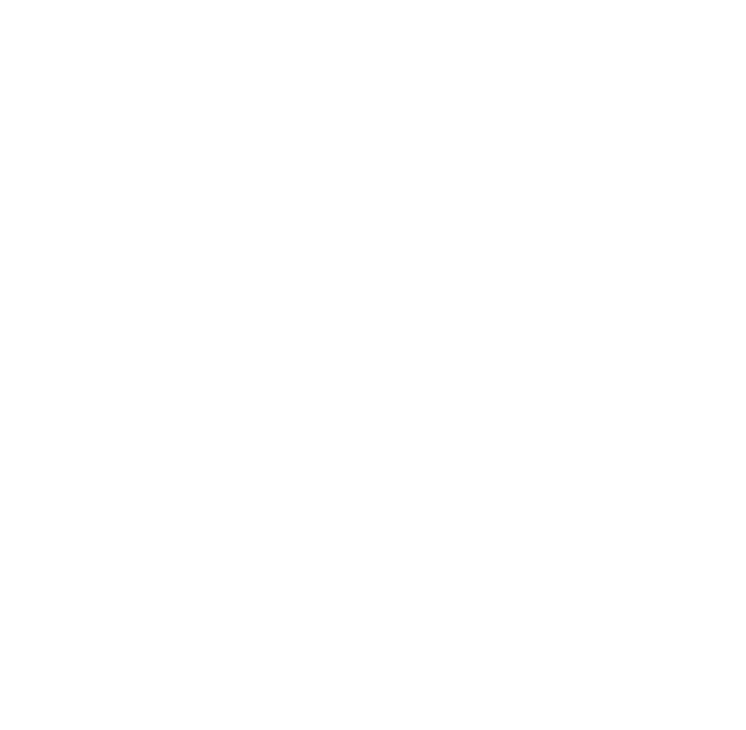
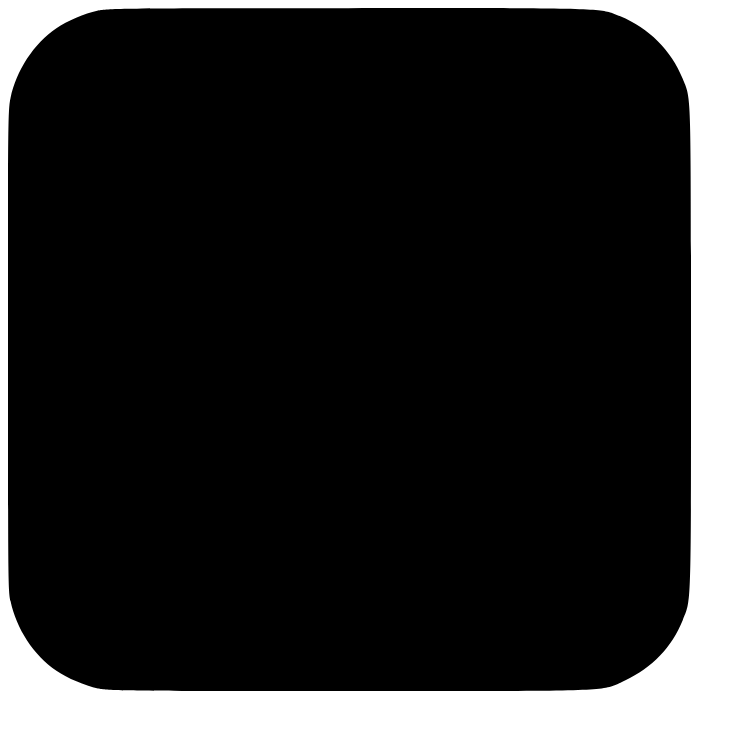
Before and after one commit to Levizada/idk, a plain HTML site: page index.html in a window 1280 px wide. Shown: the whole page, without its empty margins (0-746 px from the left). Drawn offline with Linux system fonts and the light colour scheme.

Commit message:
Update index.html

```diff
--- a/index.html
+++ b/index.html
@@ -6,6 +6,6 @@
     <title>SVG Display</title>
 </head>
 <body>
-    <img src="cursor.svg" alt="cursor.svg">
+    <img src="26518.svg" alt="26518.svg">
 </body>
 </html>
```
